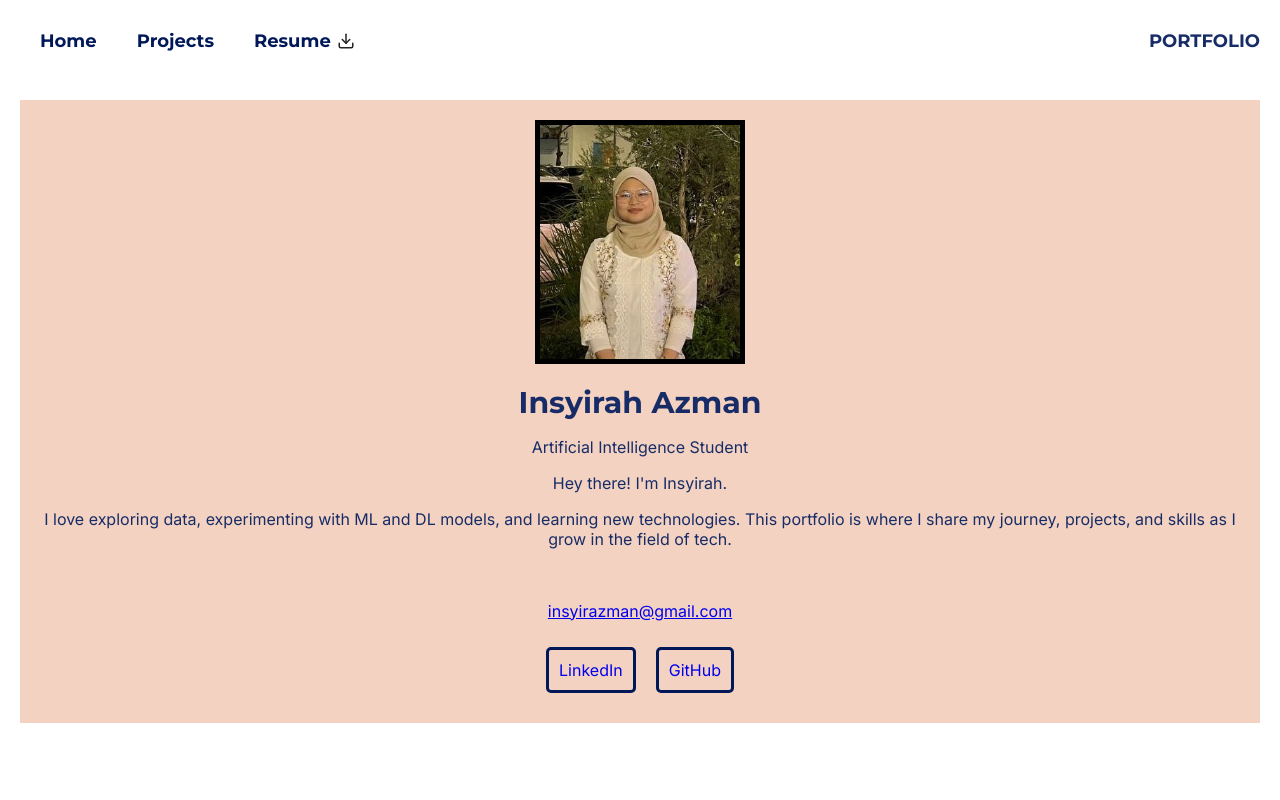
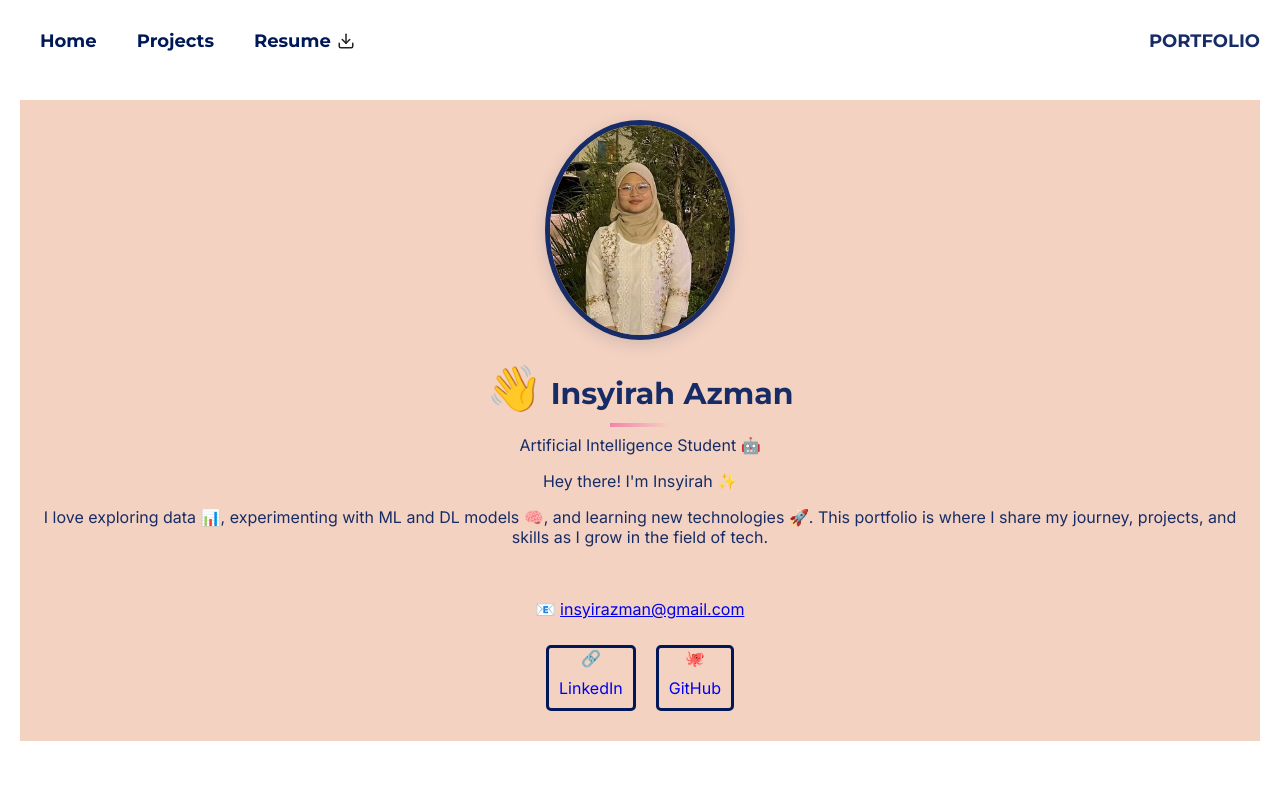
Before and after one commit to insyirahazman/my-portfolio, a React (Create React App) app: page / in a window 1280 px wide. Shown: the top 800 px of the page. Built offline with nearby package versions, Linux system fonts and the light colour scheme.

Commit message:
feat: enhance Home component styling and update App.css for improved visuals

```diff
--- a/src/pages/Home.js
+++ b/src/pages/Home.js
@@ -4,17 +4,21 @@ import profileImg from "../assets/profile.png";
 function Home() {
     return (
         <div>
-            <img src={profileImg} alt="Insyirah Azman" style={{ border: "5px solid black", display: "block", margin: "0 auto", width: "200px" }} />
+            <img src={profileImg} alt="Insyirah Azman" style={{ border: "5px solid #172c66", borderRadius: "50%", display: "block", margin: "0 auto", width: "180px", boxShadow: "0 4px 16px rgba(23,44,102,0.15)" }} />
             <br />
-            <h2 className="text-3xl font-bold text-[#1e255e] mb-2">Insyirah Azman</h2>
-            <p className="text-lg text-gray-700">Artificial Intelligence Student</p>
-            <p>Hey there! I'm Insyirah.</p>
-            <p>I love exploring data, experimenting with ML and DL models, and learning new technologies. This portfolio is where I share my journey, projects, and skills as I grow in the field of tech.</p>
+            <h2 style={{ color: "#172c66", fontWeight: "bold", textAlign: "center", position: "relative" }}>
+                <span role="img" aria-label="wave" style={{ fontSize: "1.5em", marginRight: "8px" }}>👋</span>
+                Insyirah Azman
+                <span style={{ display: "block", height: "4px", background: "linear-gradient(90deg,#f582ae,#f3d2c1)", width: "60px", margin: "8px auto 0" }}></span>
+            </h2>
+            <p className="text-lg text-gray-700" style={{ marginTop: "8px" }}>Artificial Intelligence Student <span role="img" aria-label="robot">🤖</span></p>
+            <p>Hey there! I'm Insyirah <span role="img" aria-label="sparkles">✨</span></p>
+            <p>I love exploring data <span role="img" aria-label="bar chart">📊</span>, experimenting with ML and DL models <span role="img" aria-label="brain">🧠</span>, and learning new technologies <span role="img" aria-label="rocket">🚀</span>. This portfolio is where I share my journey, projects, and skills as I grow in the field of tech.</p>
             <br />
-            <p><a href="mailto:insyirazman@gmail.com">insyirazman@gmail.com</a></p>
+            <p><span role="img" aria-label="email">📧</span> <a href="mailto:insyirazman@gmail.com">insyirazman@gmail.com</a></p>
             <div className="container">
-                <div className="box"><a href="https://linkedin.com/in/insyirah-azman-022849213" target="_blank" rel="noopener noreferrer">LinkedIn</a></div>
-                <div className="box"><a href="https://github.com/insyirahazman" target="_blank" rel="noopener noreferrer">GitHub</a></div>
+                <div className="box"><span role="img" aria-label="linkedin">🔗</span> <a href="https://linkedin.com/in/insyirah-azman-022849213" target="_blank" rel="noopener noreferrer">LinkedIn</a></div>
+                <div className="box"><span role="img" aria-label="github">🐙</span> <a href="https://github.com/insyirahazman" target="_blank" rel="noopener noreferrer">GitHub</a></div>
             </div>
         </div>
     );
--- a/src/styles/App.css
+++ b/src/styles/App.css
@@ -1,5 +1,5 @@
 .App {
-  background-color: #fec7d7;
+  background: linear-gradient(135deg, #f3d2c1 0%, #f582ae 100%);
   min-height: 100vh;
   width: 100%;
   font-family: 'Inter', sans-serif;
@@ -25,7 +25,7 @@
   color: #61dafb;
 }
 
-h2{
+h2 {
   margin: 0;
   text-align: center;
   font-size: 30px;
@@ -33,11 +33,11 @@ h2{
   font-family: 'Montserrat', sans-serif;
 }
 
-h3{
+h3 {
   margin: 0;
   text-align: left;
   font-size: 16px;
-  color: #0e172c;
+  color: #172c66;
   font-family: 'Poppins', sans-serif;
 }
 
@@ -92,11 +92,11 @@ p{
 }
 
 .project-card {
-  background-color: #fef6e4;
-  border-radius: 5px;
+  background-color: #fffbe6;
+  border-radius: 10px;
   margin-top: 10px;
-  padding: 16px;
-  box-shadow: 0 2px 4px rgba(0, 0, 0, 0.1);
+  padding: 20px;
+  box-shadow: 0 4px 16px rgba(23,44,102,0.08);
   transition: transform 0.2s;
   box-sizing: border-box;
   width: 100%;
@@ -116,11 +116,11 @@ p{
 }
 
 .projectlist-card {
-  background-color: #fef6e4;
-  border-radius: 5px;
+  background-color: #fffbe6;
+  border-radius: 10px;
   margin-top: 30px;
-  padding: 16px;
-  box-shadow: 0 2px 4px rgba(0, 0, 0, 0.1);
+  padding: 20px;
+  box-shadow: 0 4px 16px rgba(23,44,102,0.08);
   transition: transform 0.2s;
   box-sizing: border-box;
   width: 100%;
@@ -146,12 +146,12 @@ p{
 
 .skill-card {
   background-color: #172c66;
-  color: #fffffe;
+  color: #fffbe6;
   font-weight: bold;
   border-radius: 8px;
-  padding: 10px 10px;
-  font-size: 12px;
-  box-shadow: 0 2px 6px rgba(0,0,0,0.05);
+  padding: 10px 16px;
+  font-size: 13px;
+  box-shadow: 0 2px 6px rgba(23,44,102,0.05);
   display: inline-block;
   text-align: center;
   letter-spacing: 0.5px;
```
Also changed, not shown: src/App.css (deleted).
